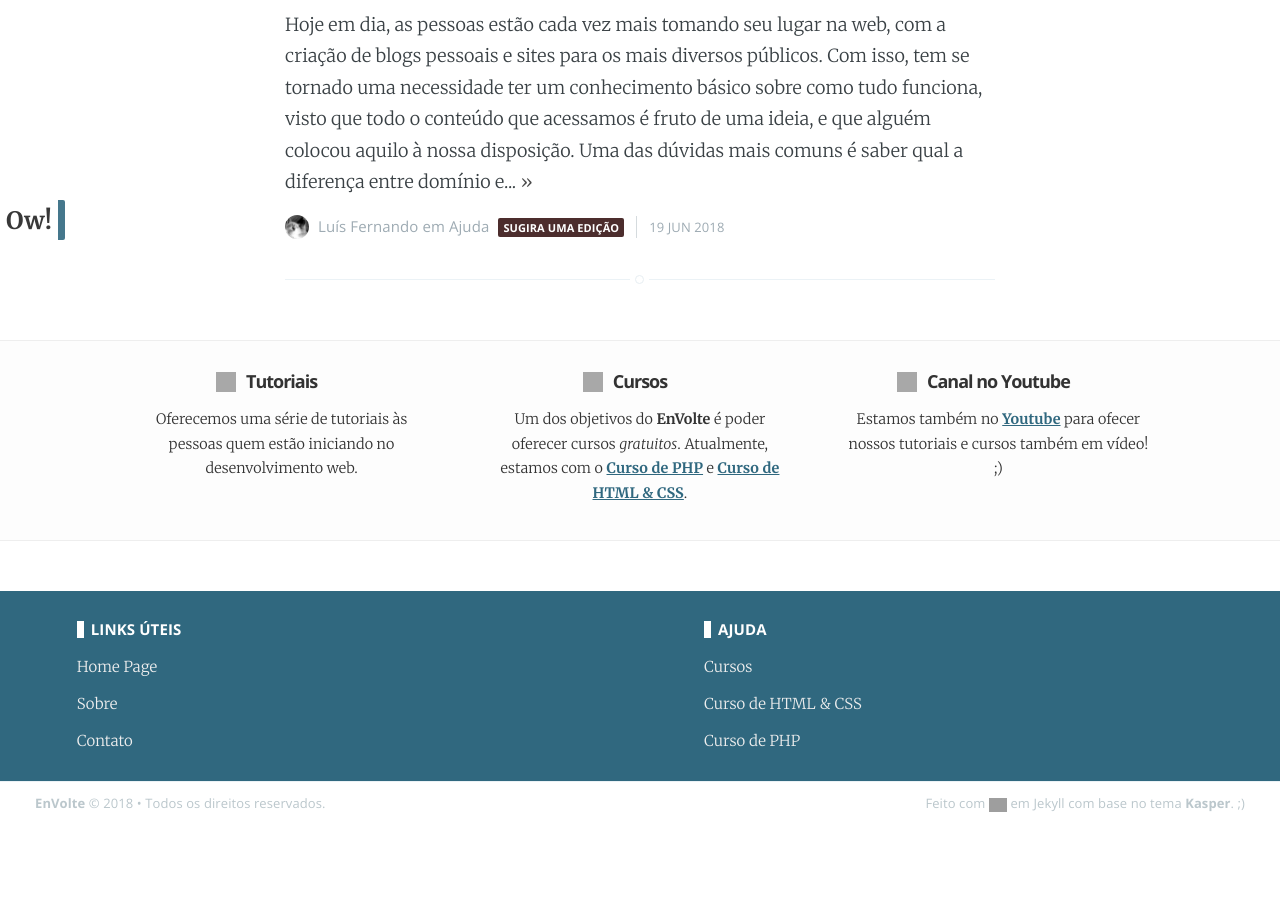
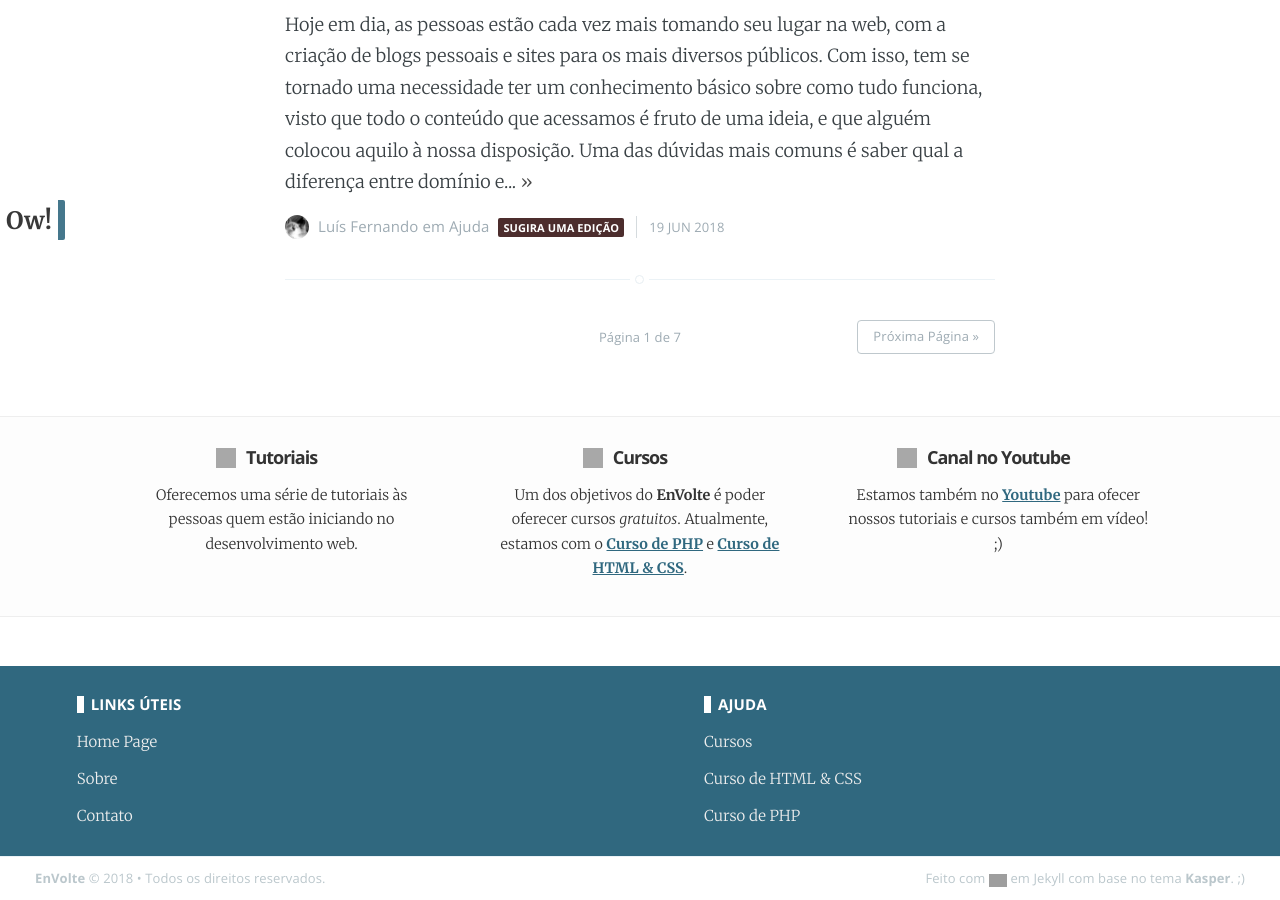
Before and after one commit to EnVolte/envolte.github.io, a Jekyll site: the page built from index.html, in a window 1280 px wide and 900 px high, scrolled down 2317 px. Built offline with Jekyll 4.4.1, drawn with Linux system fonts in a browser that asks for light colours; the list of posts is cut into pages by our own code; before the commit the page ends 3141 px from its top, so only the background shows below that; grey boxes are pictures that could not be loaded.

Commit message:
Update index.html

```diff
--- a/index.html
+++ b/index.html
@@ -105,20 +104,19 @@ pagination:
 
     {% endfor %}
 
-    {% if site.categories.total_pages > 1 %}
-<ul>
-  {% if site.categories.previous_page %}
-  <li>
-    <a href="{{ site.categories.previous_page_path | prepend: site.baseurl }}">Newer</a>
-  </li>
-  {% endif %}
-  {% if site.categories.next_page %}
-  <li>
-    <a href="{{ site.categories.next_page_path | prepend: site.baseurl }}">Older</a>
-  </li>
-  {% endif %}
-</ul>
-{% endif %}
+    <nav class="pagination" role="pagination">
+    {% if paginator.previous_page %}
+        {% if paginator.previous_page == 1 %}
+            <a class="newer-posts" href="/" title="Previous Page">&laquo; Página Anterior</a>
+        {% else %}
+            <a class="newer-posts" href="/page{{ paginator.previous_page }}/" title="Previous Page">&laquo; Pagina Anterior</a>
+      {% endif %}
+    {% endif %}
+    <span class="page-number"> Página {{paginator.page}} de {{paginator.total_pages}} </span>
+    {% if paginator.next_page %}
+        <a class="older-posts" href="/page{{ paginator.next_page }}/" title="Next Page">Próxima Página &raquo;</a>
+    {% endif %}
+</nav>
 
 
 </main>
```
Also changed, not shown: other parts of index.html (+0 -1 lines).
